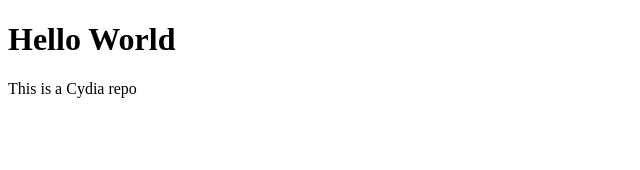
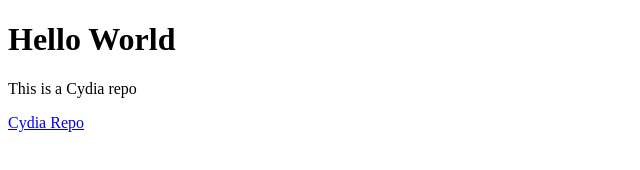
Before and after one commit to enviciprojects/enviciprojects.github.io, a plain HTML site: page index.html in a window 1280 px wide. Shown: the full height of the page, 0-640 px from the left. Drawn offline with Linux system fonts and the light colour scheme.

Commit message:
Update 5

```diff
--- a/index.html
+++ b/index.html
@@ -3,5 +3,6 @@
 <body>
 <h1>Hello World</h1>
 <p>This is a Cydia repo</p>
+<a href="cydia://url/https://cydia.saurik.com/api/share#?source=https://pw5a29.github.io/" id="Cydia" title="Add Repo">Cydia Repo</a>
 </body>
 </html>
```
